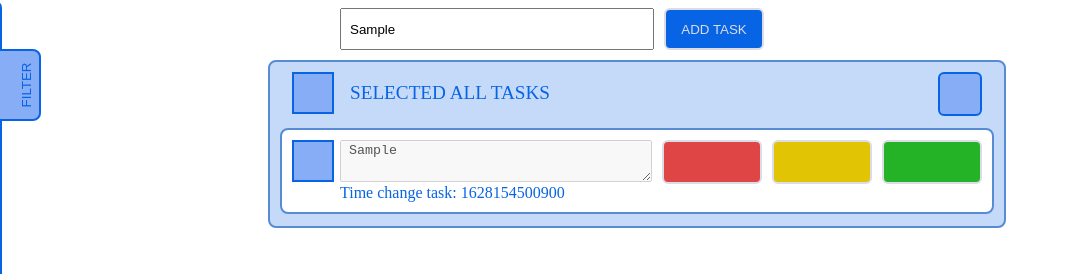
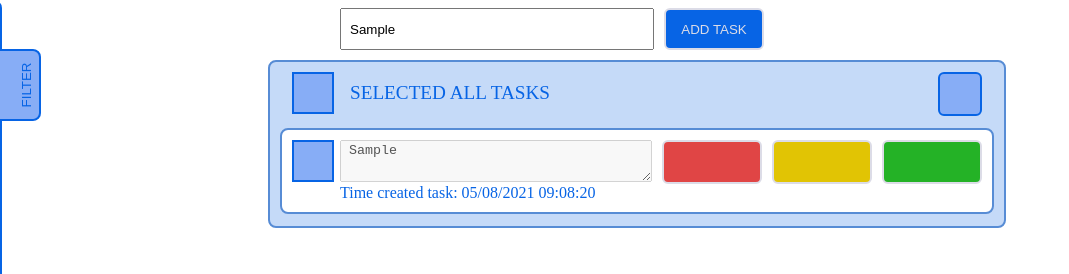
Before and after one commit to maksimLyshchik/test-task, a React (Create React App) app: page / in a window 1280 px wide. Both pictures are taken after typing "Sample" into the empty fields and a click on the button "ADD TASK". Shown: the top 274 px of the page, without its empty margins (0-1069 px from the left). Built offline with nearby package versions, Linux system fonts and the light colour scheme.

Commit message:
Исправлен формат даты и времени на  дд/мм/гг чч.мм.сс добавлено время создания и время изменения статуса задачи

```diff
--- a/src/components/TasksList/BlockTask/BlockTask.jsx
+++ b/src/components/TasksList/BlockTask/BlockTask.jsx
@@ -9,6 +9,7 @@ import { completedTask, rejectedTask, taskChangeTime, todoTask } from '../../../
 import { COMPLETED, IN_PROGRESS, REJECTED } from '../../../common/constants/constantsTasks/constantsTasks';
 import { INFO, SUCCESS, WARNING } from '../../../common/constants/constantsColorButton/constantsColorButton';
 import { TextArea } from '../../../common/modules/TextArea/TextArea';
+import { getDateNow } from '../../../helpers/getDateNow';
 import s from './BlockTask.module.css';
 
 const blockTaskClass = {
@@ -71,7 +72,8 @@ export const BlockTask = ({value, id, time, timeChange, selected, status}) => {
         </div>
       </div>
       <div className={s.blockTask__block_time}>
-        <div>Time change task: {timeChange}</div>
+        <div>Time created task: {getDateNow(time)} </div>
+        {time !== timeChange && <div>Time {status} task: {getDateNow(timeChange)} </div>}
       </div>
     </div>
   );
--- /dev/null
+++ b/src/helpers/getDateNow.js
@@ -0,0 +1,6 @@
+export const getDateNow = (time) => {
+  const formatTime = new Date(time).toLocaleTimeString('en-GB',{ hour12: false });
+  const formatDate = new Date(time).toLocaleDateString('en-GB');
+
+  return `${formatDate} ${formatTime}`
+};
```
